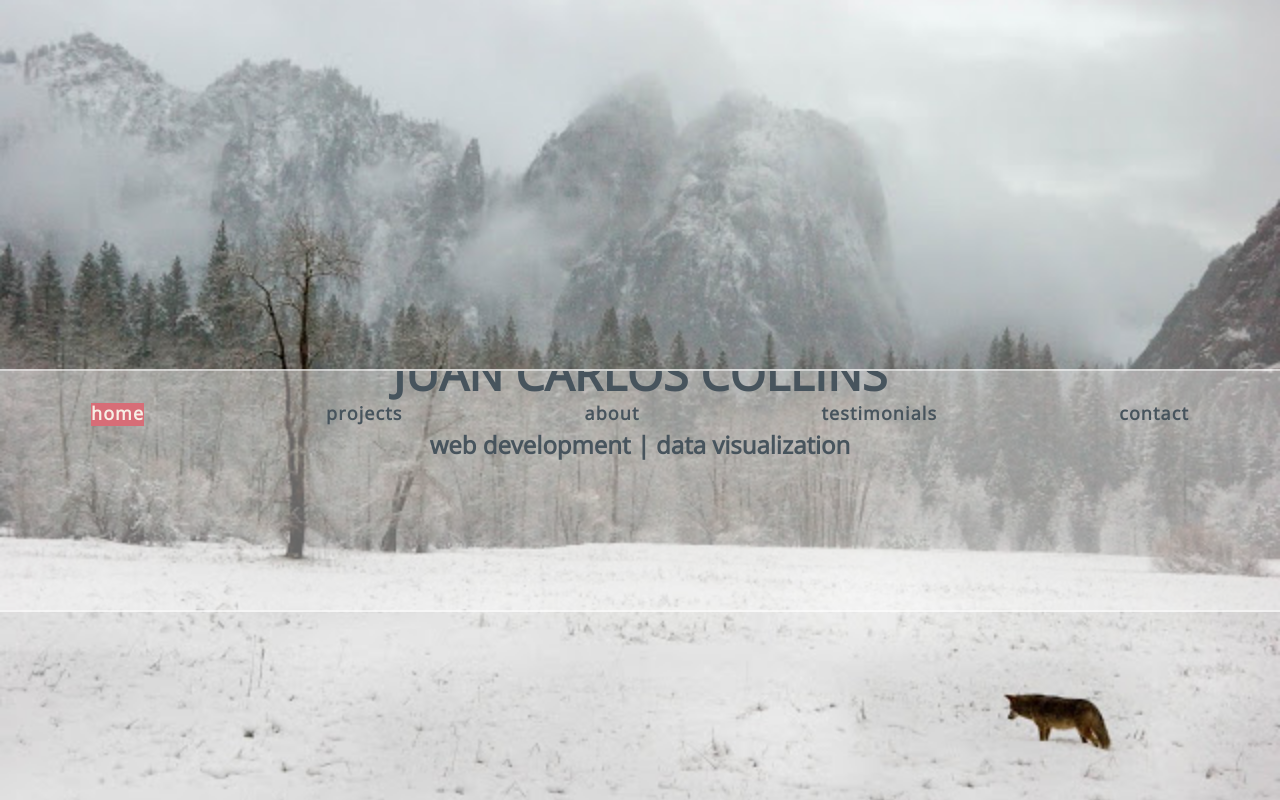
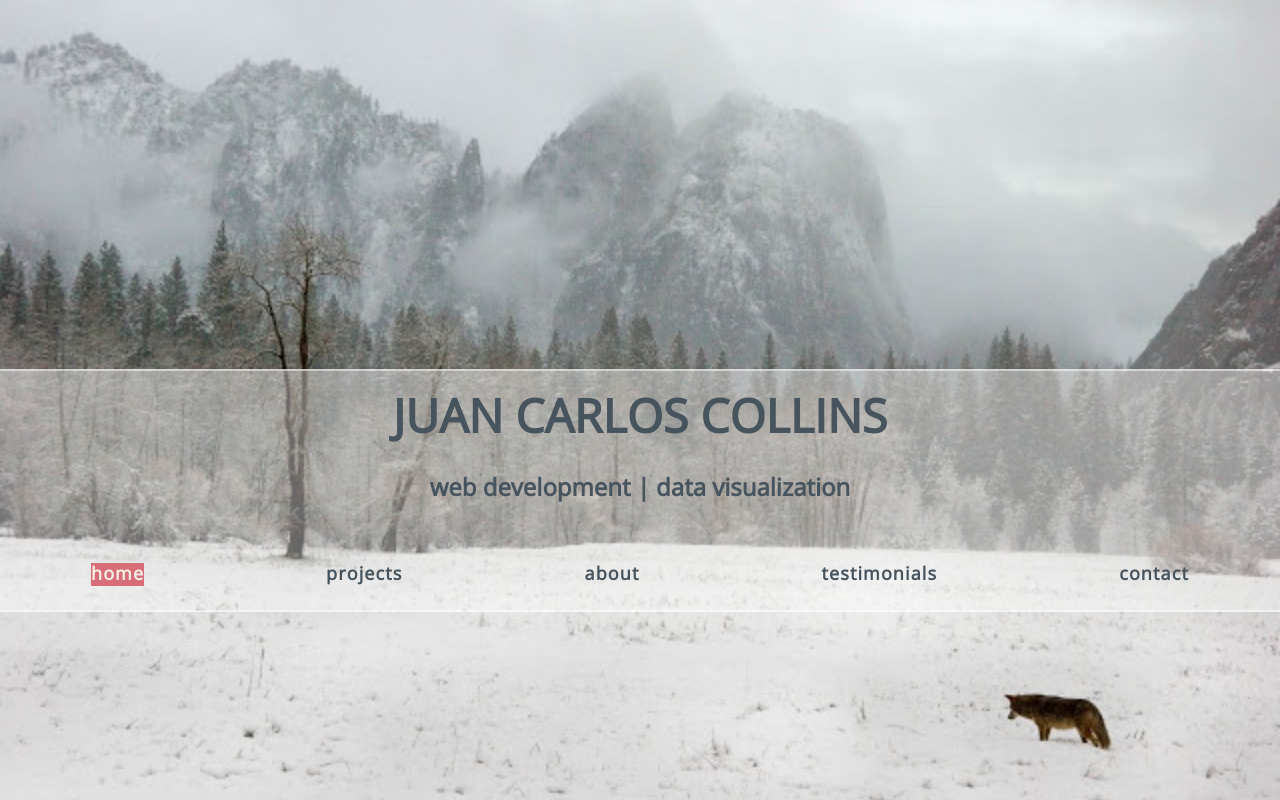
Before and after one commit to juancarlucci/about, a plain HTML site: page index.html in a window 1280 px wide. Shown: the top 800 px of the page. Drawn offline with nearby package versions, Linux system fonts and the light colour scheme; a web font is replaced by a local one.

Commit message:
fix landing page layout

```diff
--- a/js/app.js
+++ b/js/app.js
@@ -358,9 +358,10 @@ var stickyNav = function() {
   if (scrollTop > stickyNavTop) {
     pageNavElement.addClass("sticky", 800);
     siteHeaderElement.css( "width", "100%" );
-    siteHeaderElement.css( "padding-bottom", "4em" );
+    siteHeaderElement.css( "padding-top", "0" );
   } else {
     pageNavElement.removeClass("sticky");
+    siteHeaderElement.css( "padding-top", "12em" );
   }
 };
 
--- a/sass/app.sass
+++ b/sass/app.sass
@@ -103,16 +103,15 @@ body
   overflow: hidden
   filter: blur(13px)
   position: absolute
-  height: 300px
-  top: 426px
+  height: 230px
+  top: 4px
   left: -50px
   right: -50px
   bottom: -50px
 
 .title
   position: relative
-  top: -174px
-
+  top: -260px
 
 header
   grid-area: header
@@ -125,7 +124,6 @@ header
   background-position: center
   background-attachment: fixed
 
-  padding-bottom: 3%
   h1
     color: #47545D
     font-size: 2.9em
@@ -150,7 +148,7 @@ p
   justify-content: space-around
   margin: auto
   padding: 2em 0em
-  padding-bottom: 11em
+  padding-top: 12em
   // @include linearGradient(#859398, #757575)
   @media screen and (max-width: $break-small)
     display: inline-block
```
Also changed, not shown: css/app.css, 1 other file.
